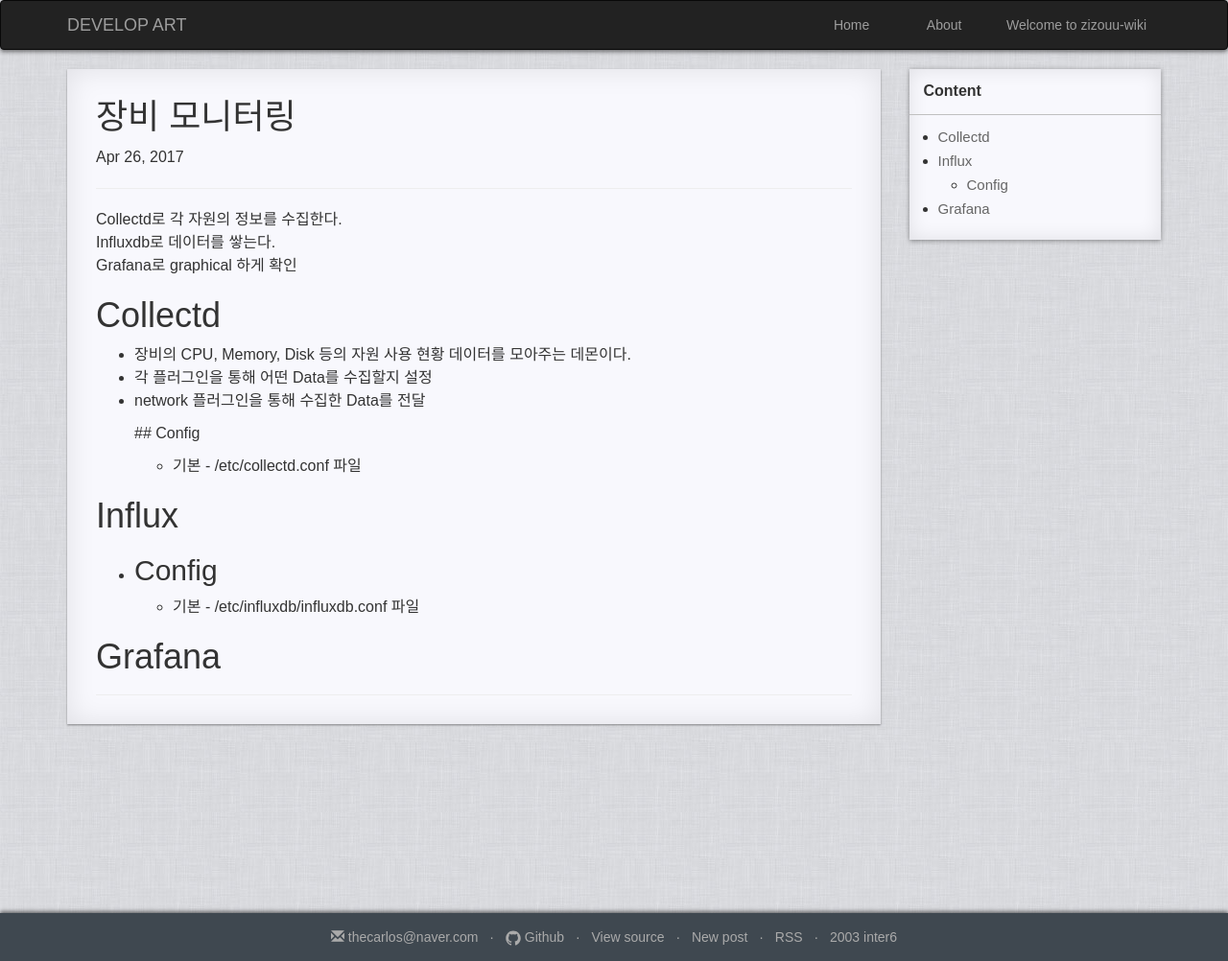
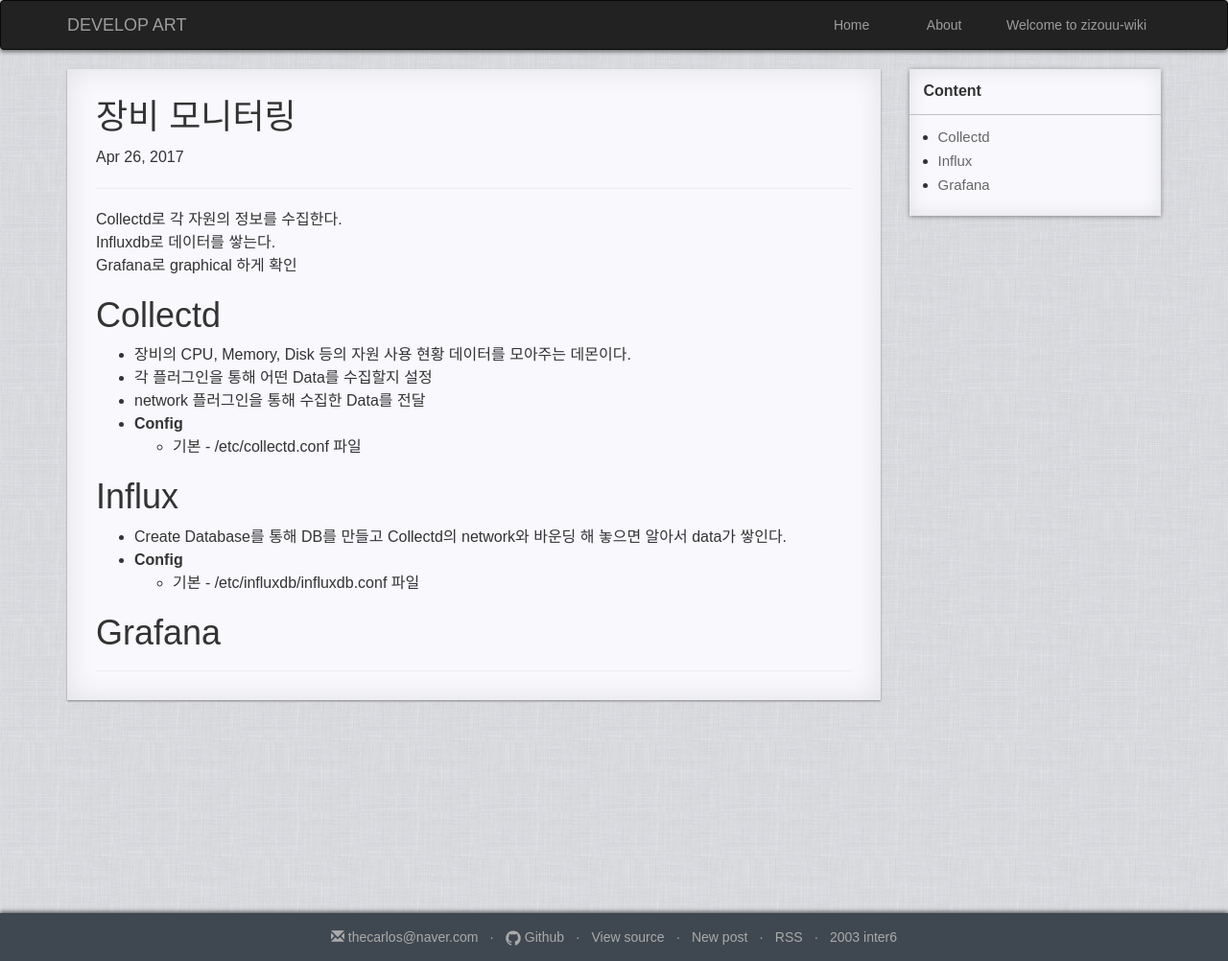
Before and after one commit to zizouu/zizouu.github.io, a Jekyll site: the page built from _posts/monitoring/2017-04-26-device-monitoring.md, in a window 1280 px wide. Shown: the whole page at 96% size. Built offline with Jekyll 4.4.1, drawn with Linux system fonts in a browser that asks for light colours.

Commit message:
monitoring fix

```diff
--- a/_posts/monitoring/2017-04-26-device-monitoring.md
+++ b/_posts/monitoring/2017-04-26-device-monitoring.md
@@ -16,13 +16,12 @@ Grafana로 graphical 하게 확인<br>
 * 장비의 CPU, Memory, Disk 등의 자원 사용 현황 데이터를 모아주는 데몬이다.
 * 각 플러그인을 통해 어떤 Data를 수집할지 설정
 * network 플러그인을 통해 수집한 Data를 전달
-
-    ## Config
+* **Config**
     * 기본 - /etc/collectd.conf 파일
 
 # Influx
-*
-    ## Config
+* Create Database를 통해 DB를 만들고 Collectd의 network와 바운딩 해 놓으면 알아서 data가 쌓인다.
+* **Config**
     * 기본 - /etc/influxdb/influxdb.conf 파일
 
 # Grafana
```
